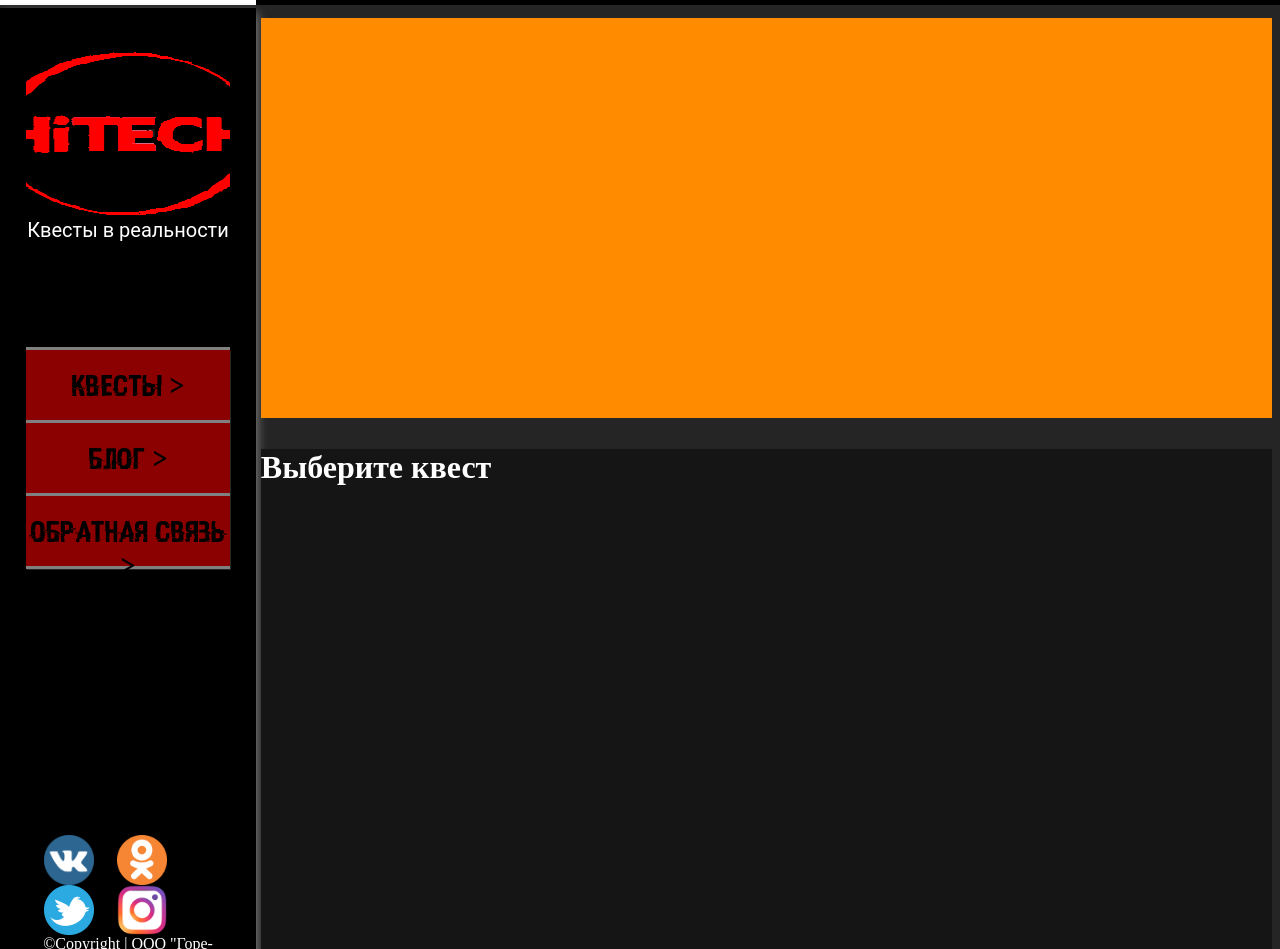
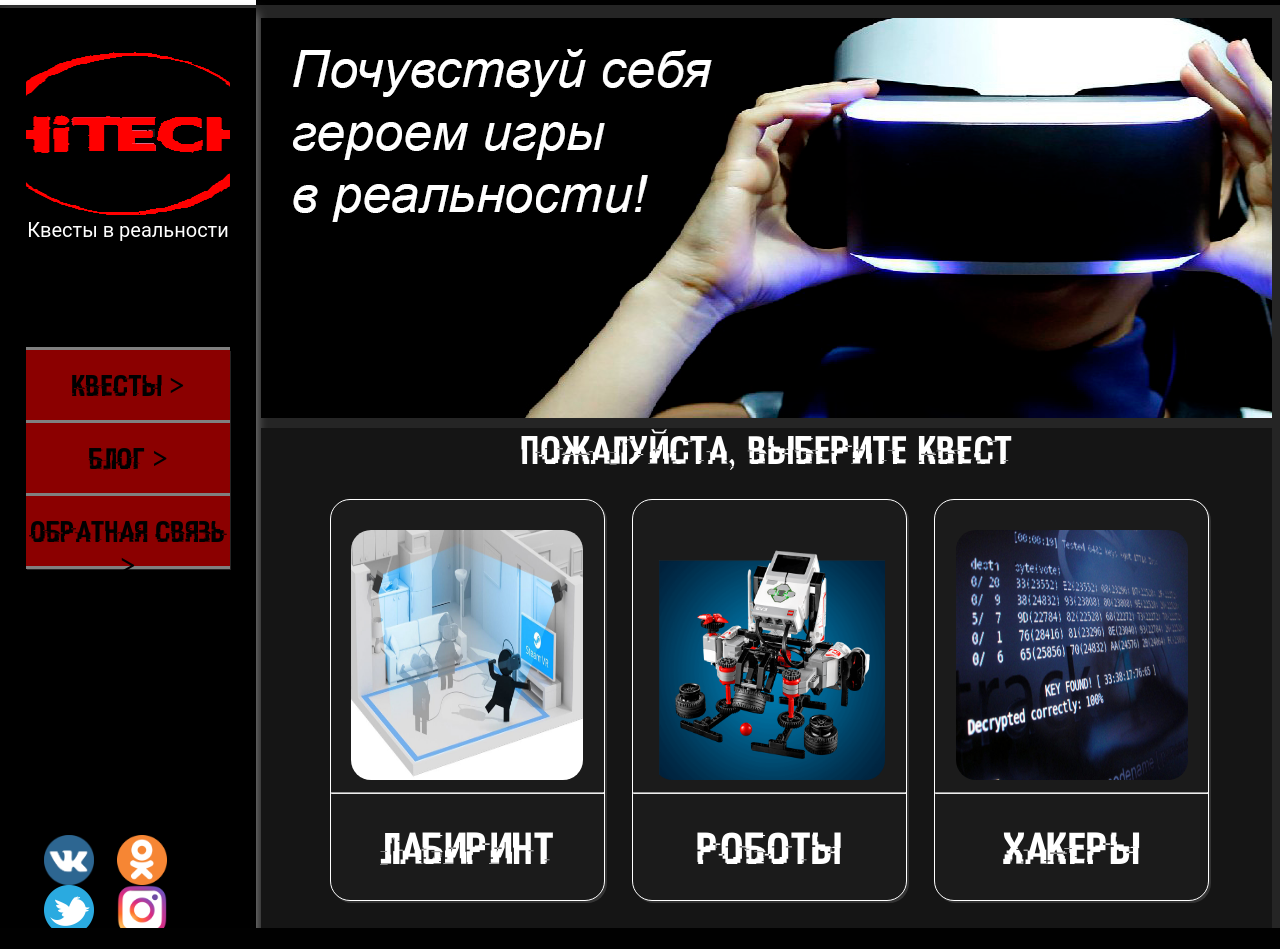
Before and after one commit to pavelden/HiTechQuest, a PHP site: page /?page=choose in a window 1280 px wide. After the commit the page ends 928 px from the top, so only its background shows below. Run offline with PHP 8.4, Linux system fonts and the light colour scheme.

Commit message:
Добавил слайдер, выбор квеста и общие улучшения

```diff
--- a/css/style.css
+++ b/css/style.css
@@ -26,6 +26,7 @@ a {
 	height: 5px;
 	background: white;
 	float: left;
+        position: fixed;
 }
 
 .right {
@@ -157,6 +158,44 @@ a {
 	left: 20%;
         top: 10px;
 }
+
+#slides {
+ position: relative;
+ height: 100%;
+ padding: 0px;
+ margin: 0px;
+ list-style-type: none;
+}
+
+.slide {
+ position: absolute;
+ left: 0px;
+ top: 0px;
+ width: 100%;
+ height: 100%;
+ opacity: 0;
+ z-index: 1;
+
+ -webkit-transition: opacity 1s;
+ -moz-transition: opacity 1s;
+ -o-transition: opacity 1s;
+ transition: opacity 1s;
+}
+
+.showing {
+ opacity: 1;
+ z-index: 2;
+}
+
+.slide:nth-of-type(1) {
+ background: url("../img/vrbanner.jpg");
+}
+.slide:nth-of-type(2) {
+ background: url("../img/robotbanner.jpg");
+}
+.slide:nth-of-type(3) {
+ background: url("../img/hackerbanner.jpg");
+}
 /*Конец Баннер*/
 
 /*Инорфмационный блок*/
@@ -168,8 +207,114 @@ a {
 	left: 20%;
 	top: 20px;
 }
-/*Конец Информационный блок*/
 
-h1 {
-	color: white;
+/*-Приветствие*/
+.welcome {
+    width: 100%;
 }
+
+.welcome p {
+    margin-top: 0;
+    margin-bottom: 0;
+    text-align: center;
+    font-size: 40px;
+    color: #fff;
+    font-family: hacked;
+}
+
+.welcomeText {
+    color: #fff;
+    font-family: arial;
+    font-size: 20px;
+    text-align: center;
+}
+
+.welcomeText a {
+    font-family: roboto;
+    font-size: 40px;
+    color: darkred;
+}
+
+.welcomeText a:hover {
+    color: orange;
+    font-family: hacked;
+    font-size: 50px;
+}
+/*-Конец Приветствие*/
+
+/*-Выбор квестов*/
+.quests {
+    width: 90%;
+    height: 400px;
+    position: relative;
+    top: 25px;
+    left: 5%;
+    right: 5%;
+}
+
+.questList {
+    width: 30%;
+    height: 400px;
+    background: #1b1b1b;
+    margin-left: 2%;
+    margin-right: 1%;
+    float: left;
+    border: 1px solid #fff;
+    border-radius: 20px;
+    box-shadow: 2px 2px #333;
+}
+
+#middleQuest {
+    margin-left: 2%;
+    margin-right: 1%;
+}
+
+.questList img {
+    min-width: 80%;
+    min-height: 250px;
+    max-width: 85%;
+    max-height: 250px;
+    margin-left: 7.5%;
+    margin-top: 30px;
+    border-radius: 20px;
+}
+
+.questList p {
+    font-size: 45px;
+    font-family: hacked;
+    text-align: center;
+    margin-top: 30px;
+    color: #fff;
+}
+
+.questList:hover {
+    border: 1px solid orange;
+    color: orange !important;
+}
+
+.questList:hover p{
+    color: orange !important;
+}
+
+.questList:hover hr{
+    background-color: orange;
+    color: orange;
+    border: none;
+    height: 1px;
+}
+
+.vline {
+    width: 80%;
+    height: 3px;
+    border-radius: 30px;
+    background: white;
+}
+
+.questName {
+    color: #fff;
+    font-size: 40px;
+    font-family: hacked;
+}
+/*-Конец Выбор квестов*/
+
+/*Конец Инорфмационный блок*/
--- a/info/chooseQuest.php
+++ b/info/chooseQuest.php
@@ -1 +1,20 @@
-<h1>Выберите квест</h1>
+<div class="welcome">
+    <p>Пожалуйста, выберите квест</p>
+</div>
+<div class="quests">
+    <div class="questList">
+        <a href="?page=quest1"><img class="questImg" src="img/vr.jpg"></a>
+        <hr>
+        <a href="?page=quest1"><p>Лабиринт</p></a>
+    </div>
+    <div id="middleQuest" class="questList">
+        <a href="?page=quest2"><img class="questImg" src="img/robot.png"></a>
+        <hr>
+        <a href="?page=quest2"><p>Роботы</p></a>
+    </div>
+    <div class="questList">
+        <a href="?page=quest3"><img class="questImg" src="img/hacker.jpg"></a>
+        <hr>
+        <a href="?page=quest3"><p>Хакеры</p></a>
+    </div>
+</div>
--- a/info/quest1.php
+++ b/info/quest1.php
@@ -1 +1,3 @@
-<h1>Первый квест</h1>
+<div class="welcome">
+    <p>Лабиринт</p>
+</div>
--- a/info/quest2.php
+++ b/info/quest2.php
@@ -1 +1,3 @@
-<h1>Второй квест</h1>
+<div class="welcome">
+    <p>Роботы</p>
+</div>
--- a/info/quest3.php
+++ b/info/quest3.php
@@ -1 +1,3 @@
-<h1>Третий квест</h1>
+<div class="welcome">
+    <p>Хакеры</p>
+</div>
--- /dev/null
+++ b/js/slider.js
@@ -0,0 +1,9 @@
+var slides = document.querySelectorAll('#slides .slide');
+var currentSlide = 0;
+var slideInterval = setInterval(nextSlide,4000);
+
+function nextSlide() {
+ slides[currentSlide].className = 'slide';
+ currentSlide = (currentSlide+1)%slides.length;
+ slides[currentSlide].className = 'slide showing';
+}
--- a/templates/banner.php
+++ b/templates/banner.php
@@ -1 +1,8 @@
-<div class="banner"></div>
+<div class="banner">
+    <ul id="slides">
+        <li class="slide showing"></li>
+        <li class="slide"></li>
+        <li class="slide"></li>
+    </ul>
+</div>
+<script src="js/slider.js"></script>
```
Also changed, not shown: info/index.php (+8 -1 lines), img/hacker.jpg (added), img/hackerbanner.jpg (added), img/robot.png (added), img/robotbanner.jpg (added), img/vr.jpg (added), img/vrbanner.jpg (added).
